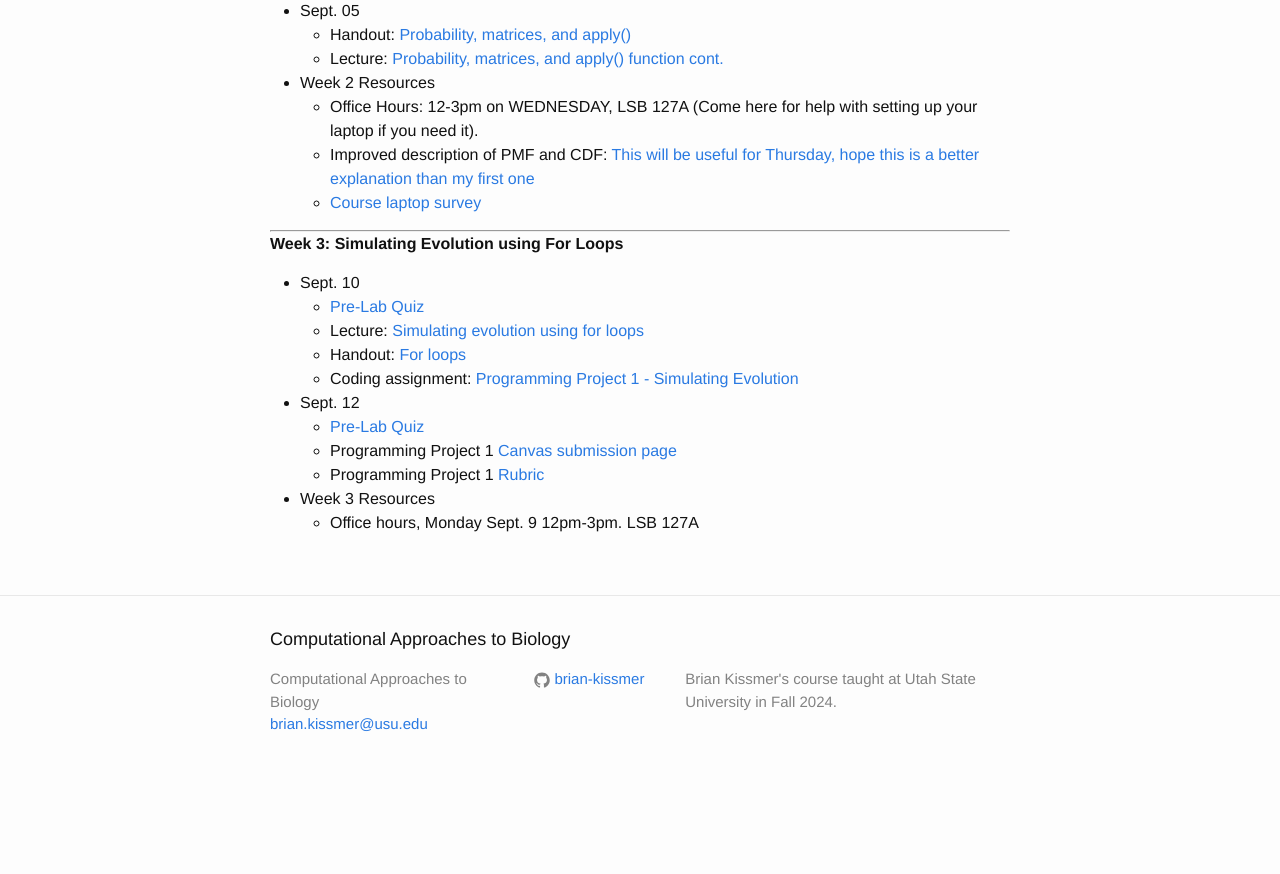
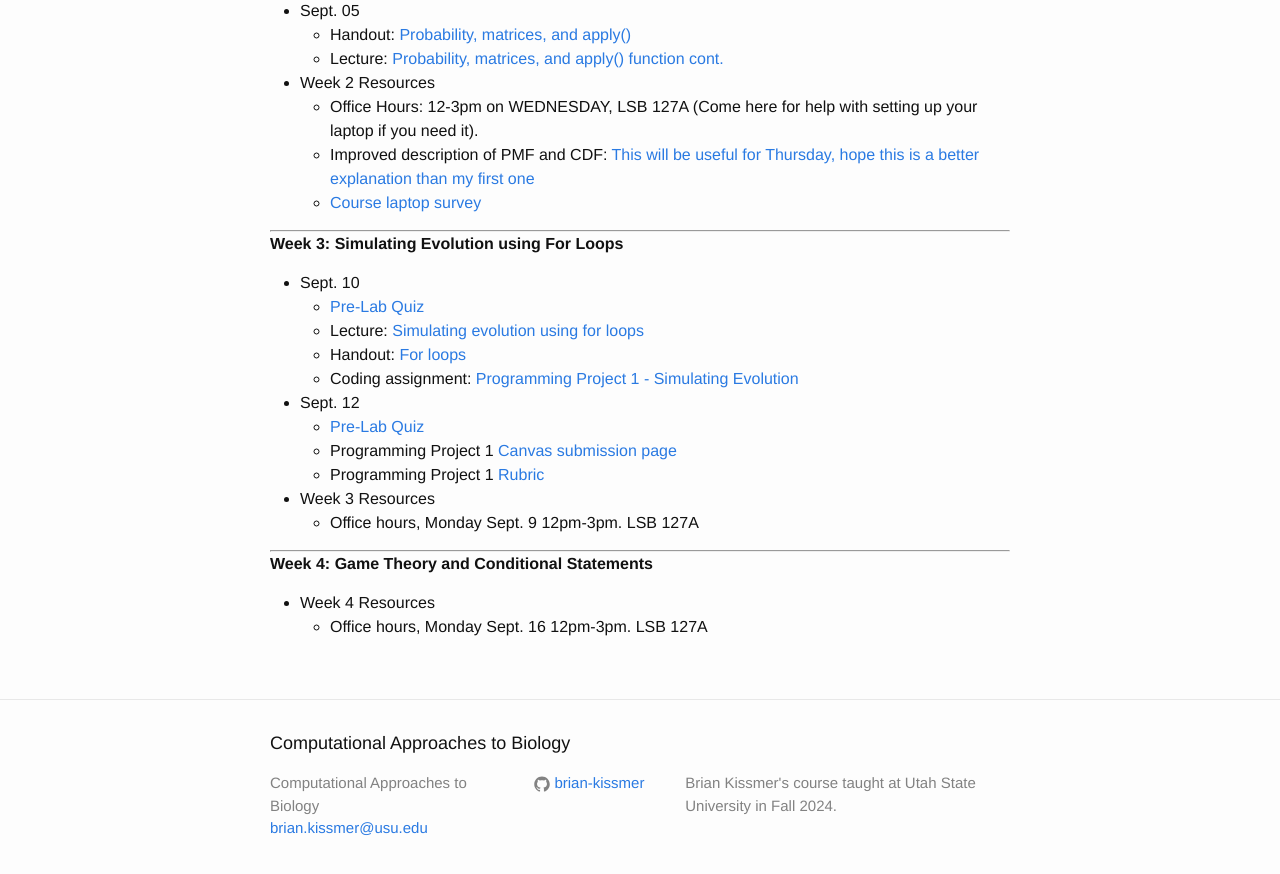
Before and after one commit to brian-kissmer/brian-kissmer.github.io, a Jekyll site: the page built from Schedule.md, in a window 1280 px wide and 900 px high, scrolled down 634 px. Shown: the top 874 px of the window. Built offline with Jekyll 4.4.1, drawn with Linux system fonts in a browser that asks for light colours; before the commit the page ends 1430 px from its top, so only the background shows below that.

Commit message:
Update Schedule.md

```diff
--- a/Schedule.md
+++ b/Schedule.md
@@ -57,3 +57,9 @@ layout: page
       * Programming Project 1 [Rubric]({{ site.baseurl }}/rubrics/sim_evol_rubric.html)
   * Week 3 Resources
       * Office hours, Monday Sept. 9 12pm-3pm. LSB 127A
+
+  ***
+
+  **Week 4: Game Theory and Conditional Statements**
+  * Week 4 Resources
+      * Office hours, Monday Sept. 16 12pm-3pm. LSB 127A
```
